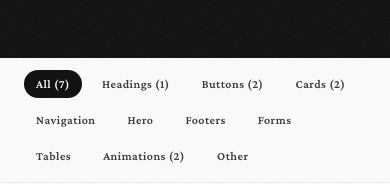
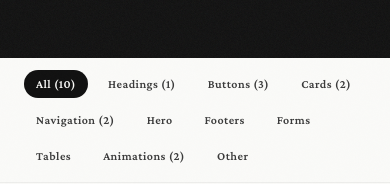
Before and after one commit to AndrewYY5178/design-inspiration, a React (Vite) app: page / in a window 390 px wide. Shown: the part 238-422 px from the top of the page. Built offline with nearby package versions, Linux system fonts and the light colour scheme; a web font is replaced by a local one.

Commit message:
Add Text Roll Button, Live Clock, Mobile Drawer from Modern Agency

```diff
--- a/src/data/inspiration.ts
+++ b/src/data/inspiration.ts
@@ -327,4 +327,89 @@ export const inspirationItems: InspirationItem[] = [
     tags: ["marquee", "scroll-driven", "parallax", "horizontal scroll", "gallery"],
     savedAt: "2026-07-06",
   },
+
+  // ── 文字翻转按钮（来自 Modern Agency）──
+  {
+    id: "text-roll-button",
+    title: "Text Roll Hover Button",
+    category: "buttons",
+    sourceUrl: "https://andrewyy5178.github.io/motionsites-showcase/#/templates/modern-agency",
+    sourceName: "Modern Agency · AndDream",
+    html: `<button id="btn"><span class="roll"><span>Start a project</span><span>Start a project</span></span><span class="arrow"><svg width="14" height="14" viewBox="0 0 24 24" fill="none" stroke="currentColor" stroke-width="2.5"><path d="M5 12h14M12 5l7 7-7 7"/></svg></span></button>`,
+    css: `
+      body { background: #EFEFEF; display: flex; align-items: center; justify-content: center; font-family: -apple-system, sans-serif; }
+      button {
+        display: flex; align-items: center; gap: 8px;
+        background: #254E7A; color: white; border: none;
+        border-radius: 999px; padding: 8px 8px 8px 24px;
+        font-size: 13px; font-weight: 500; cursor: pointer;
+        transition: background 0.5s cubic-bezier(0.25,0.1,0.25,1);
+      }
+      button:hover { background: #1a3d5e; }
+      .roll { display: flex; flex-direction: column; height: 20px; overflow: hidden; }
+      .roll span { display: block; line-height: 20px; transition: transform 0.5s cubic-bezier(0.25,0.1,0.25,1); }
+      button:hover .roll span { transform: translateY(-50%); }
+      .arrow {
+        width: 28px; height: 28px; background: white; border-radius: 50%;
+        display: flex; align-items: center; justify-content: center;
+        color: #254E7A; transition: transform 0.5s cubic-bezier(0.25,0.1,0.25,1);
+      }
+      button:hover .arrow { transform: rotate(-45deg); }
+    `,
+    notes: "Hover 时文字向上翻滚（translateY -50%）+ 箭头旋转 -45°。用 flex-col + overflow-hidden + duplicate text 实现。缓动曲线 cubic-bezier(0.25,0.1,0.25,1) 比默认 ease 更干脆。",
+    tags: ["hover", "text roll", "rotate arrow", "pill button", "cubic-bezier"],
+    savedAt: "2026-07-06",
+  },
+
+  // ── 实时时钟（来自 Modern Agency）──
+  {
+    id: "live-clock-navbar",
+    title: "Live Clock in Navbar",
+    category: "navigation",
+    sourceUrl: "https://andrewyy5178.github.io/motionsites-showcase/#/templates/modern-agency",
+    sourceName: "Modern Agency · AndDream",
+    html: `<div class="nav"><div class="logo">AD</div><div class="time"><svg width="14" height="14" viewBox="0 0 24 24" fill="none" stroke="currentColor" stroke-width="1.5"><circle cx="12" cy="12" r="10"/><path d="M12 6v6l4 2"/></svg><span id="clock">14:32 in London</span></div></div><script>setInterval(()=>{document.getElementById('clock').textContent=new Date().toLocaleTimeString('en-GB',{timeZone:'Europe/London',hour:'2-digit',minute:'2-digit',hour12:false})+' in London'},1000)</script>`,
+    css: `
+      body { background: #EFEFEF; display: flex; align-items: center; justify-content: center; font-family: -apple-system, sans-serif; }
+      .nav {
+        display: flex; align-items: center; justify-content: space-between;
+        background: white; border-radius: 999px; padding: 8px 20px;
+        gap: 24px; box-shadow: 0 1px 3px rgba(0,0,0,0.06);
+      }
+      .logo {
+        width: 36px; height: 36px; background: #111; color: white; border-radius: 50%;
+        display: flex; align-items: center; justify-content: center;
+        font-size: 10px; font-weight: 700; letter-spacing: -0.02em;
+      }
+      .time {
+        display: flex; align-items: center; gap: 6px;
+        font-size: 13px; color: #555; font-variant-numeric: tabular-nums;
+      }
+    `,
+    notes: "导航栏右侧显示实时时钟（伦敦时区），每秒更新。用 setInterval + toLocaleTimeString，带 Clock 图标。药丸形白色 navbar 容器。适合 Agency 类网站增加'全球感'。",
+    tags: ["live clock", "navbar", "timezone", "pill shape", "setInterval"],
+    savedAt: "2026-07-06",
+  },
+
+  // ── 移动端抽屉菜单（来自 Modern Agency）──
+  {
+    id: "mobile-drawer-menu",
+    title: "Mobile Bottom Drawer Menu",
+    category: "navigation",
+    sourceUrl: "https://andrewyy5178.github.io/motionsites-showcase/#/templates/modern-agency",
+    sourceName: "Modern Agency · AndDream",
+    html: `<div class="overlay" id="overlay"><div class="sheet"><div class="time-row"><svg width="14" height="14" viewBox="0 0 24 24" fill="none" stroke="currentColor" stroke-width="1.5"><circle cx="12" cy="12" r="10"/><path d="M12 6v6l4 2"/></svg><span>14:32 in London</span></div><a>Projects</a><a>Studio</a><a>Journal</a><a>Connect</a><button>Start a project <svg width="16" height="16" viewBox="0 0 24 24" fill="none" stroke="currentColor" stroke-width="2"><path d="M5 12h14M12 5l7 7-7 7"/></svg></button></div></div><button class="toggle-btn" id="toggle">Menu</button><script>const btn=document.getElementById('toggle'),overlay=document.getElementById('overlay');let open=false;btn.onclick=()=>{open=!open;overlay.style.display=open?'flex':'none';btn.textContent=open?'Close':'Menu'}</script>`,
+    css: `
+      body { background: #EFEFEF; display: flex; align-items: center; justify-content: center; font-family: -apple-system, sans-serif; }
+      .toggle-btn { background: #111; color: white; border: none; border-radius: 999px; padding: 10px 20px; font-size: 13px; cursor: pointer; }
+      .overlay { display: none; position: fixed; inset: 0; background: rgba(0,0,0,0.6); align-items: flex-end; justify-content: center; z-index: 50; font-family: -apple-system, sans-serif; }
+      .sheet { background: white; border-radius: 16px 16px 0 0; margin: 0 12px 12px; padding: 24px; width: 100%; display: flex; flex-direction: column; gap: 16px; }
+      .time-row { display: flex; align-items: center; gap: 6px; font-size: 13px; color: #555; margin-bottom: 8px; }
+      .sheet a { font-size: 28px; font-weight: 500; color: #111; text-decoration: none; }
+      .sheet button { display: flex; align-items: center; justify-content: space-between; background: #254E7A; color: white; border: none; border-radius: 999px; padding: 12px 24px; font-size: 14px; margin-top: 8px; cursor: pointer; }
+    `,
+    notes: "移动端底部滑出抽屉。黑色半透明遮罩 + 白色圆角底部面板。Framer Motion: translateY 从 100% → 0，缓动 cubic-bezier(0.32,0.72,0,1)。遮罩点击关闭。内含时间、大号导航链接（28-32px）、CTA 按钮。",
+    tags: ["mobile", "drawer", "bottom sheet", "slide up", "overlay"],
+    savedAt: "2026-07-06",
+  },
 ];
```
